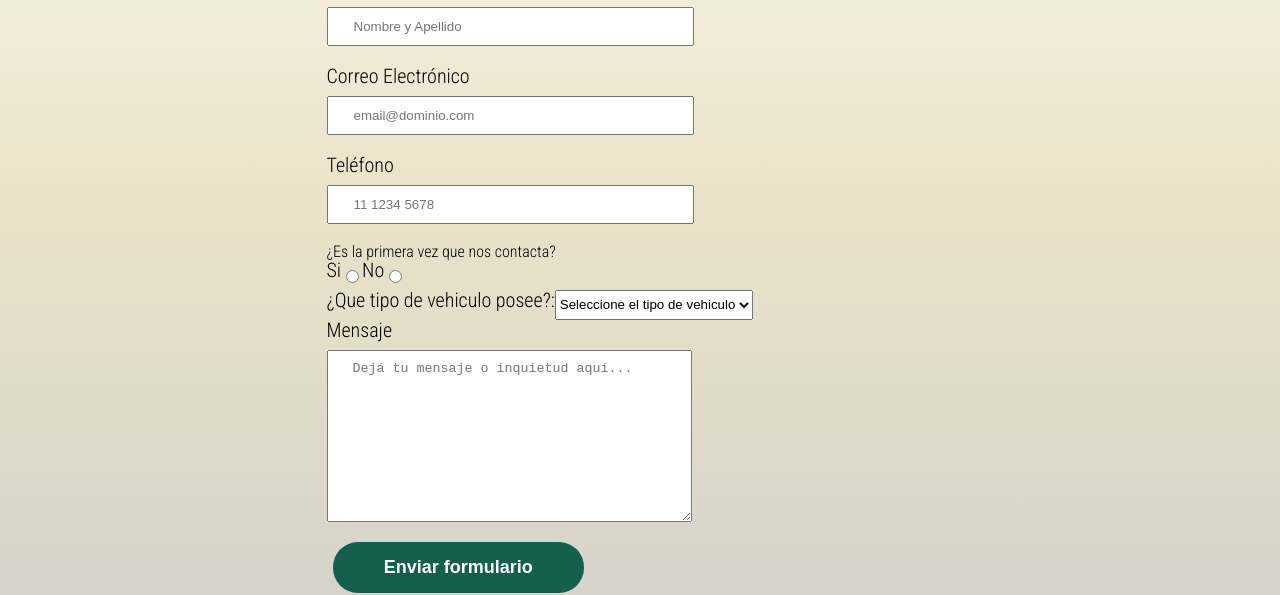
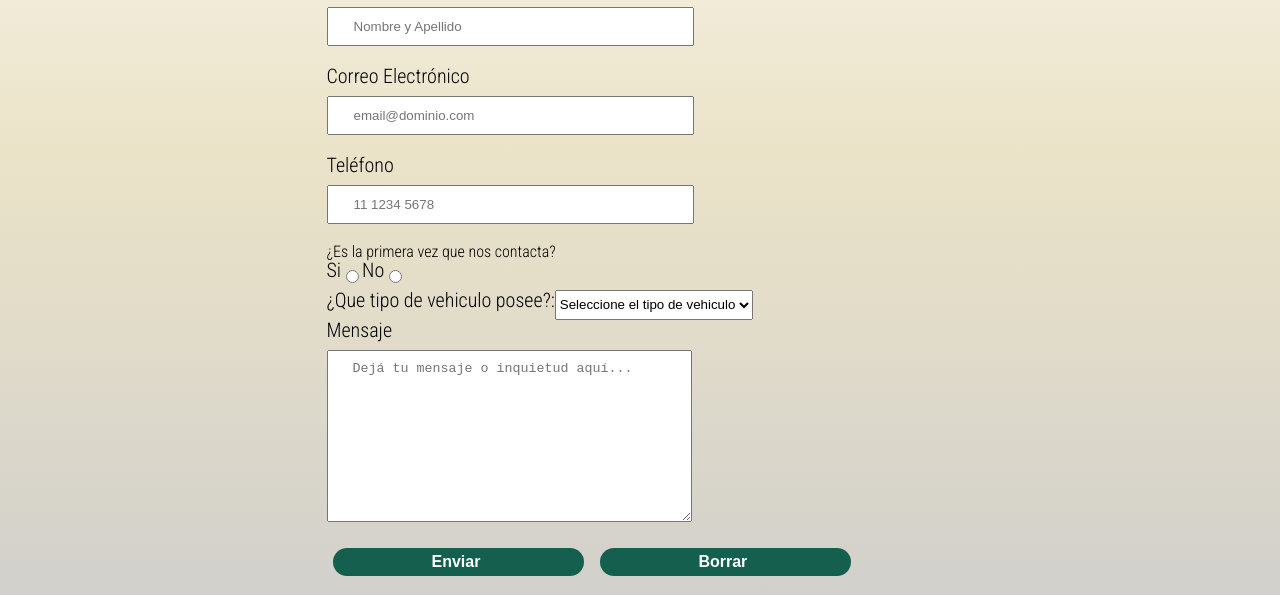
Before and after one commit to rodrigosandez24/TPCaC24, a plain HTML site: page contacto.html in a window 1280 px wide. Shown: the part 376-971 px from the top of the page. Drawn offline with Linux system fonts and the light colour scheme.

Commit message:
actualizando boton contactos

```diff
--- a/contacto.html
+++ b/contacto.html
@@ -87,8 +87,8 @@
                 <label class="form-tags" for="mensaje">Mensaje</label>
                 <textarea cols="70" rows="10" id="mensaje" name="mensaje" class="input-form" required
                     placeholder="Dejá tu mensaje o inquietud aquí..."></textarea>
-                <input type="submit" value="Enviar formulario" class="enviar">
-                <input type="reset" value="Borrar formulario" class="enviar">
+                <input type="submit" value="Enviar " class="enviar">
+                <input type="reset" value="Borrar " class="enviar">
 
 
             </fieldset>
--- a/css/style.css
+++ b/css/style.css
@@ -212,10 +212,10 @@ form legend {
 }
 
 .enviar {
-    display: flex;
+    /* display: flex; */
     width: 40%;
-    padding: 15px 0;
-    font-size: 18px;
+    padding: 0.3em 0.1em;
+    font-size: 1em;
     font-weight: bold;
     color: #FFFFFF;
     background: #155F4E;
```
